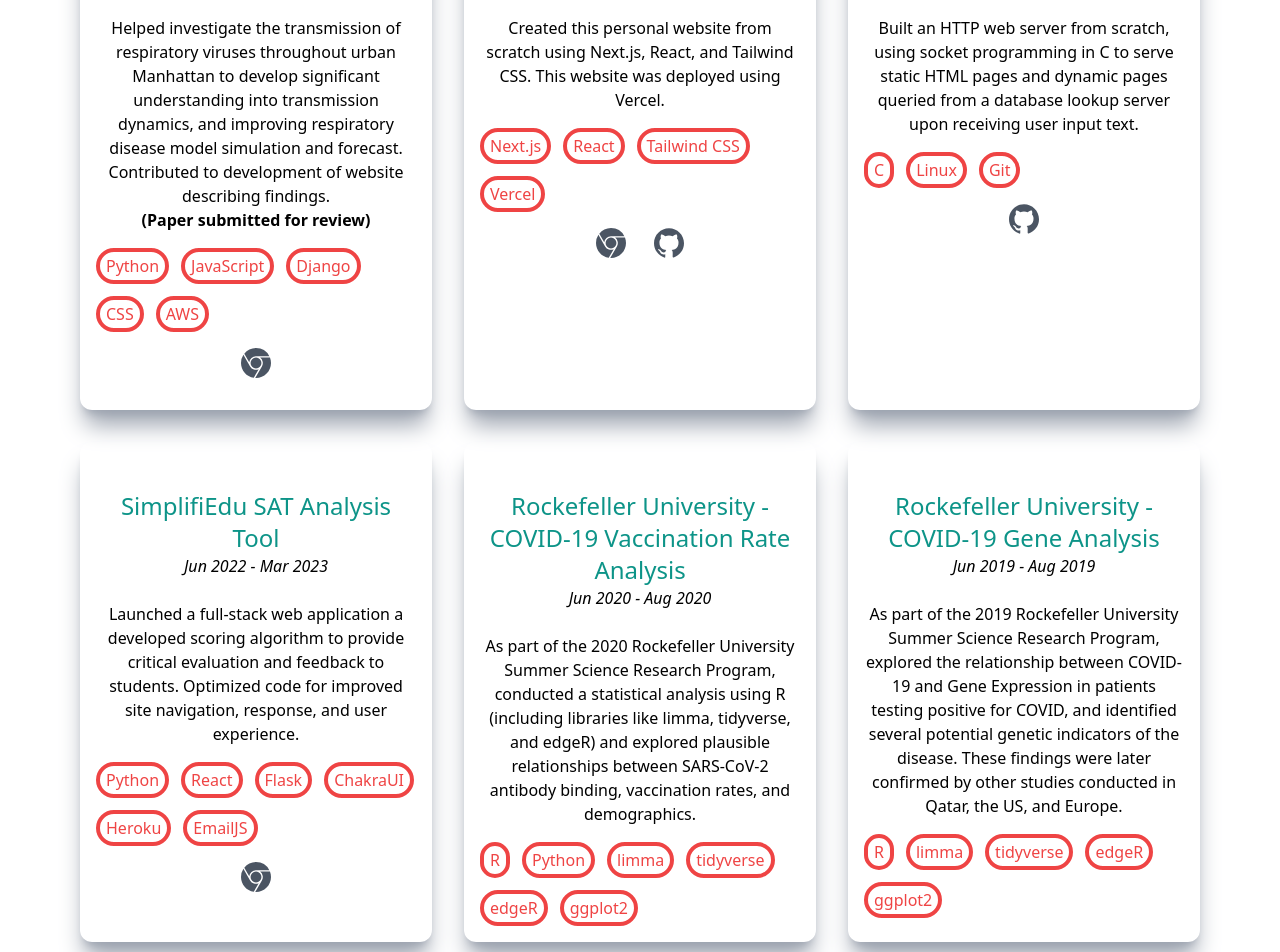
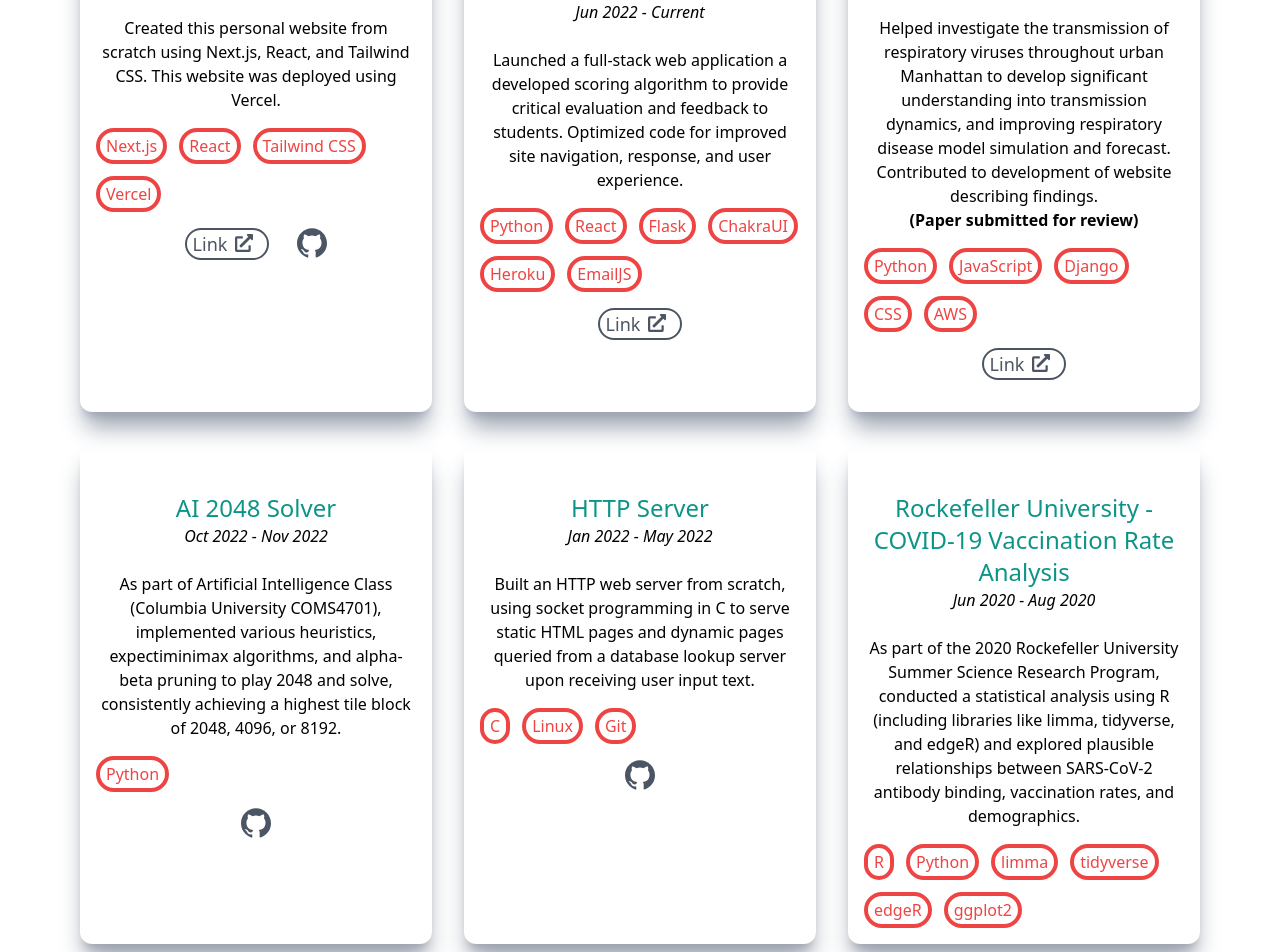
Before and after one commit to sanjaynatesan/website, a Next.js app: page / in a window 1280 px wide. Shown: the part 2120-3072 px from the top of the page. Built offline with nearby package versions, Linux system fonts and the light colour scheme.

Commit message:
Added 2048 project, updated dates, changed link type

```diff
--- a/pages/index.js
+++ b/pages/index.js
@@ -4,6 +4,7 @@
 import { useState } from "react";
 import { AiFillGithub, AiFillLinkedin, AiOutlineMail } from "react-icons/ai";
 import { BsFillMoonStarsFill } from "react-icons/bs";
+import { FaExternalLinkAlt } from "react-icons/fa";
 import {
   SiAmazonaws,
   SiChakraui,
@@ -14,7 +15,6 @@
   SiFlask,
   SiGit,
   SiGithub,
-  SiGooglechrome,
   SiHeroku,
   SiHtml5,
   SiJavascript,
@@ -27,7 +27,6 @@
   SiTailwindcss,
   SiVercel,
 } from "react-icons/si";
-import { IoIosPaper } from "react-icons/io";
 import { GiHamburgerMenu } from "react-icons/gi";
 import { FaJava } from "react-icons/fa";
 import Typed from "react-typed";
@@ -329,6 +328,99 @@
             <div className="relative text-center justify-center h-auto w-full shadow-xl shadow-gray-400 rounded-xl p-4 hover:scale-105 ease-in duration-300">
               <div className="pt-8 pb-2">
                 <h3 className=" text-2xl text-teal-600 font-medium">
+                  Personal Website
+                </h3>
+                <h2>
+                  <i>Jan 2023 - Mar 2023</i>
+                </h2>
+              </div>
+              <h4 className="py-4">
+                Created this personal website from scratch using Next.js, React,
+                and Tailwind CSS. This website was deployed using Vercel.
+              </h4>
+              <div class="flex flex-wrap gap-3 text-red-500 dark:text-red-400">
+                <div className=" px-1.5 py-0.5 rounded-full border-solid border-4 border-red-500 dark:border-red-400">
+                  Next.js
+                </div>
+                <div className=" px-1.5 py-0.5 rounded-full border-solid border-4 border-red-500 dark:border-red-400">
+                  React
+                </div>
+                <div className=" px-1.5 py-0.5 rounded-full border-solid border-4 border-red-500 dark:border-red-400">
+                  Tailwind CSS
+                </div>
+                <div className=" px-1.5 py-0.5 rounded-full border-solid border-4 border-red-500 dark:border-red-400">
+                  Vercel
+                </div>
+              </div>
+              <div className="text-3xl flex justify-center gap-7 py-4 text-gray-600 dark:text-white">
+                <a
+                  className="px-1.5 rounded-full border-2 flex flex-row text-lg border-gray-600 dark:border-white"
+                  href="http://sanjaynatesan.com/"
+                  target="_blank"
+                  rel="noreferrer"
+                >
+                  <div className="mr-2">Link</div>
+                  <FaExternalLinkAlt className=" text-md mr-2 mt-1" />
+                </a>
+                <a
+                  href="https://github.com/sanjaynatesan/website"
+                  target="_blank"
+                  rel="noreferrer"
+                >
+                  <SiGithub />
+                </a>
+              </div>
+            </div>
+            <div className="relative text-center justify-center h-auto w-full shadow-xl shadow-gray-400 rounded-xl p-4 hover:scale-105 ease-in duration-300">
+              <div className="pt-8 pb-2">
+                <h3 className=" text-2xl text-teal-600 font-medium">
+                  SimplifiEdu SAT Analysis Tool
+                </h3>
+                <h2>
+                  <i>Jun 2022 - Current</i>
+                </h2>
+              </div>
+              <h4 className="py-4">
+                Launched a full-stack web application a developed scoring
+                algorithm to provide critical evaluation and feedback to
+                students. Optimized code for improved site navigation, response,
+                and user experience.
+              </h4>
+              <div class="flex flex-wrap gap-3 text-red-500 dark:text-red-400">
+                <div className=" px-1.5 py-0.5 rounded-full border-solid border-4 border-red-500 dark:border-red-400">
+                  Python
+                </div>
+                <div className=" px-1.5 py-0.5 rounded-full border-solid border-4 border-red-500 dark:border-red-400">
+                  React
+                </div>
+                <div className=" px-1.5 py-0.5 rounded-full border-solid border-4 border-red-500 dark:border-red-400">
+                  Flask
+                </div>
+                <div className=" px-1.5 py-0.5 rounded-full border-solid border-4 border-red-500 dark:border-red-400">
+                  ChakraUI
+                </div>
+                <div className=" px-1.5 py-0.5 rounded-full border-solid border-4 border-red-500 dark:border-red-400">
+                  Heroku
+                </div>
+                <div className=" px-1.5 py-0.5 rounded-full border-solid border-4 border-red-500 dark:border-red-400">
+                  EmailJS
+                </div>
+              </div>
+              <div className="text-3xl flex justify-center gap-7 py-4 text-gray-600 dark:text-white">
+                <a
+                  className="px-1.5 rounded-full border-2 flex flex-row text-lg border-gray-600 dark:border-white"
+                  href="https://ingenius-diagnostics.herokuapp.com/"
+                  target="_blank"
+                  rel="noreferrer"
+                >
+                  <div className="mr-2">Link</div>
+                  <FaExternalLinkAlt className=" text-md mr-2 mt-1" />
+                </a>
+              </div>
+            </div>
+            <div className="relative text-center justify-center h-auto w-full shadow-xl shadow-gray-400 rounded-xl p-4 hover:scale-105 ease-in duration-300">
+              <div className="pt-8 pb-2">
+                <h3 className=" text-2xl text-teal-600 font-medium">
                   Manhattan Virome Project
                 </h3>
                 <h2>
@@ -364,11 +456,13 @@
               </div>
               <div className="text-3xl flex justify-center gap-7 py-4 text-gray-600 dark:text-white">
                 <a
+                  className="px-1.5 rounded-full border-2 flex flex-row text-lg border-gray-600 dark:border-white"
                   href="http://100.27.4.204:1234/"
                   target="_blank"
                   rel="noreferrer"
                 >
-                  <SiGooglechrome />
+                  <div className="mr-2">Link</div>
+                  <FaExternalLinkAlt className=" text-md mr-2 mt-1" />
                 </a>
                 {/* <a
                   href="https://genomemedicine.biomedcentral.com/"
@@ -381,40 +475,27 @@
             <div className="relative text-center justify-center h-auto w-full shadow-xl shadow-gray-400 rounded-xl p-4 hover:scale-105 ease-in duration-300">
               <div className="pt-8 pb-2">
                 <h3 className=" text-2xl text-teal-600 font-medium">
-                  Personal Website
+                  AI 2048 Solver
                 </h3>
                 <h2>
-                  <i>Jan 2023 - Mar 2023</i>
+                  <i>Oct 2022 - Nov 2022</i>
                 </h2>
               </div>
               <h4 className="py-4">
-                Created this personal website from scratch using Next.js, React,
-                and Tailwind CSS. This website was deployed using Vercel.
+                As part of Artificial Intelligence Class (Columbia University
+                COMS4701), implemented various heuristics, expectiminimax
+                algorithms, and alpha-beta pruning to play 2048 and solve,
+                consistently achieving a highest tile block of 2048, 4096, or
+                8192.
               </h4>
               <div class="flex flex-wrap gap-3 text-red-500 dark:text-red-400">
                 <div className=" px-1.5 py-0.5 rounded-full border-solid border-4 border-red-500 dark:border-red-400">
-                  Next.js
-                </div>
-                <div className=" px-1.5 py-0.5 rounded-full border-solid border-4 border-red-500 dark:border-red-400">
-                  React
-                </div>
-                <div className=" px-1.5 py-0.5 rounded-full border-solid border-4 border-red-500 dark:border-red-400">
-                  Tailwind CSS
-                </div>
-                <div className=" px-1.5 py-0.5 rounded-full border-solid border-4 border-red-500 dark:border-red-400">
-                  Vercel
+                  Python
                 </div>
               </div>
               <div className="text-3xl flex justify-center gap-7 py-4 text-gray-600 dark:text-white">
                 <a
-                  href="http://sanjaynatesan.com/"
-                  target="_blank"
-                  rel="noreferrer"
-                >
-                  <SiGooglechrome />
-                </a>
-                <a
-                  href="https://github.com/sanjaynatesan/website"
+                  href="https://github.com/sanjaynatesan/2048-solver"
                   target="_blank"
                   rel="noreferrer"
                 >
@@ -454,51 +535,6 @@
                   rel="noreferrer"
                 >
                   <SiGithub />
-                </a>
-              </div>
-            </div>
-            <div className="relative text-center justify-center h-auto w-full shadow-xl shadow-gray-400 rounded-xl p-4 hover:scale-105 ease-in duration-300">
-              <div className="pt-8 pb-2">
-                <h3 className=" text-2xl text-teal-600 font-medium">
-                  SimplifiEdu SAT Analysis Tool
-                </h3>
-                <h2>
-                  <i>Jun 2022 - Mar 2023</i>
-                </h2>
-              </div>
-              <h4 className="py-4">
-                Launched a full-stack web application a developed scoring
-                algorithm to provide critical evaluation and feedback to
-                students. Optimized code for improved site navigation, response,
-                and user experience.
-              </h4>
-              <div class="flex flex-wrap gap-3 text-red-500 dark:text-red-400">
-                <div className=" px-1.5 py-0.5 rounded-full border-solid border-4 border-red-500 dark:border-red-400">
-                  Python
-                </div>
-                <div className=" px-1.5 py-0.5 rounded-full border-solid border-4 border-red-500 dark:border-red-400">
-                  React
-                </div>
-                <div className=" px-1.5 py-0.5 rounded-full border-solid border-4 border-red-500 dark:border-red-400">
-                  Flask
-                </div>
-                <div className=" px-1.5 py-0.5 rounded-full border-solid border-4 border-red-500 dark:border-red-400">
-                  ChakraUI
-                </div>
-                <div className=" px-1.5 py-0.5 rounded-full border-solid border-4 border-red-500 dark:border-red-400">
-                  Heroku
-                </div>
-                <div className=" px-1.5 py-0.5 rounded-full border-solid border-4 border-red-500 dark:border-red-400">
-                  EmailJS
-                </div>
-              </div>
-              <div className="text-3xl flex justify-center gap-7 py-4 text-gray-600 dark:text-white">
-                <a
-                  href="https://ingenius-diagnostics.herokuapp.com/"
-                  target="_blank"
-                  rel="noreferrer"
-                >
-                  <SiGooglechrome />
                 </a>
               </div>
             </div>
@@ -614,11 +650,13 @@
               </div>
               <div className="text-3xl flex justify-center gap-7 py-4 text-gray-600 dark:text-white">
                 <a
+                  className="px-1.5 rounded-full border-2 flex flex-row text-lg border-gray-600 dark:border-white"
                   href="https://www.caryinstitute.org/news-insights/feature/team-cary-sanjay-natesan"
                   target="_blank"
                   rel="noreferrer"
                 >
-                  <IoIosPaper />
+                  <div className="mr-2">Link</div>
+                  <FaExternalLinkAlt className=" text-md mr-2 mt-1" />
                 </a>
               </div>
             </div>
```
